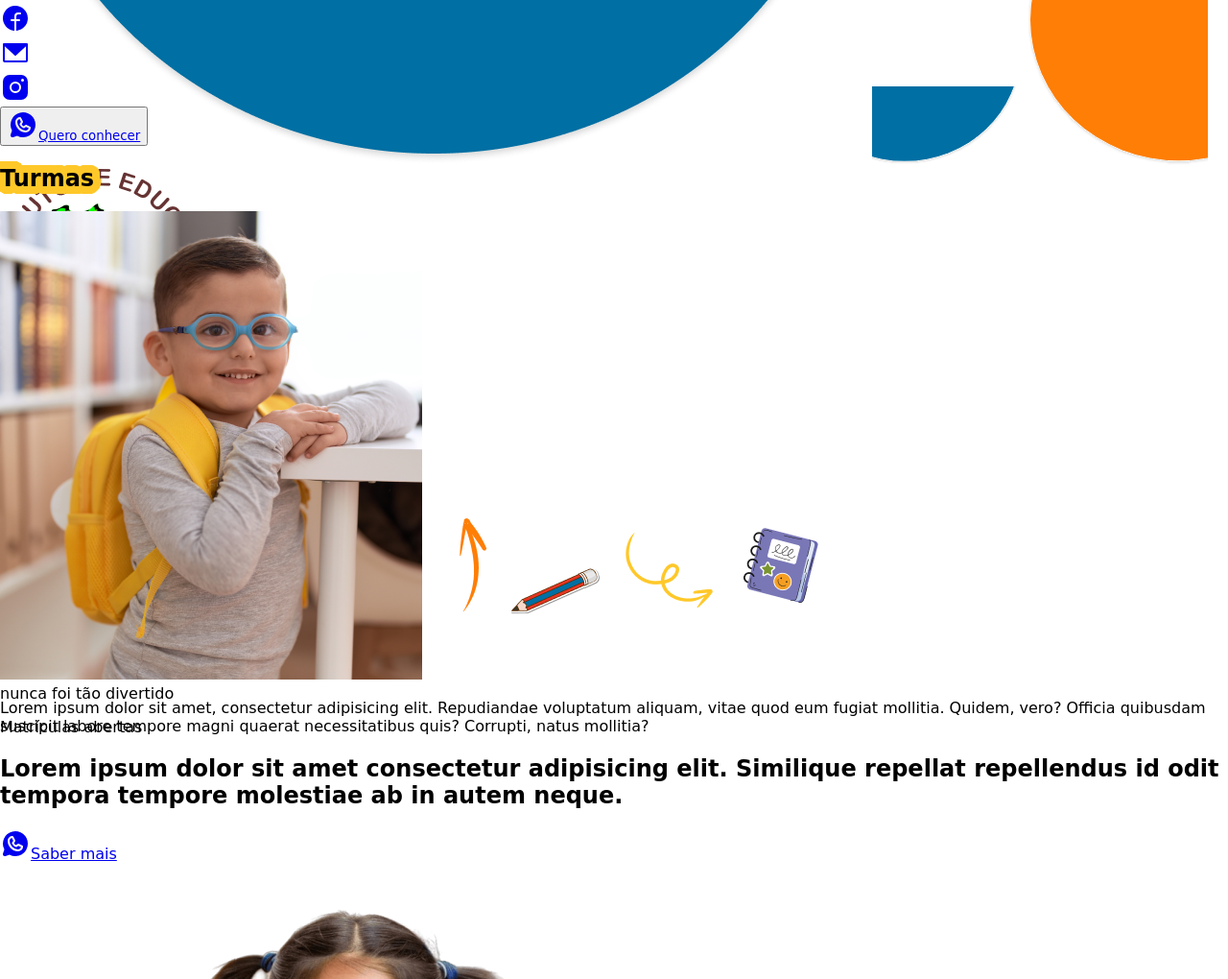
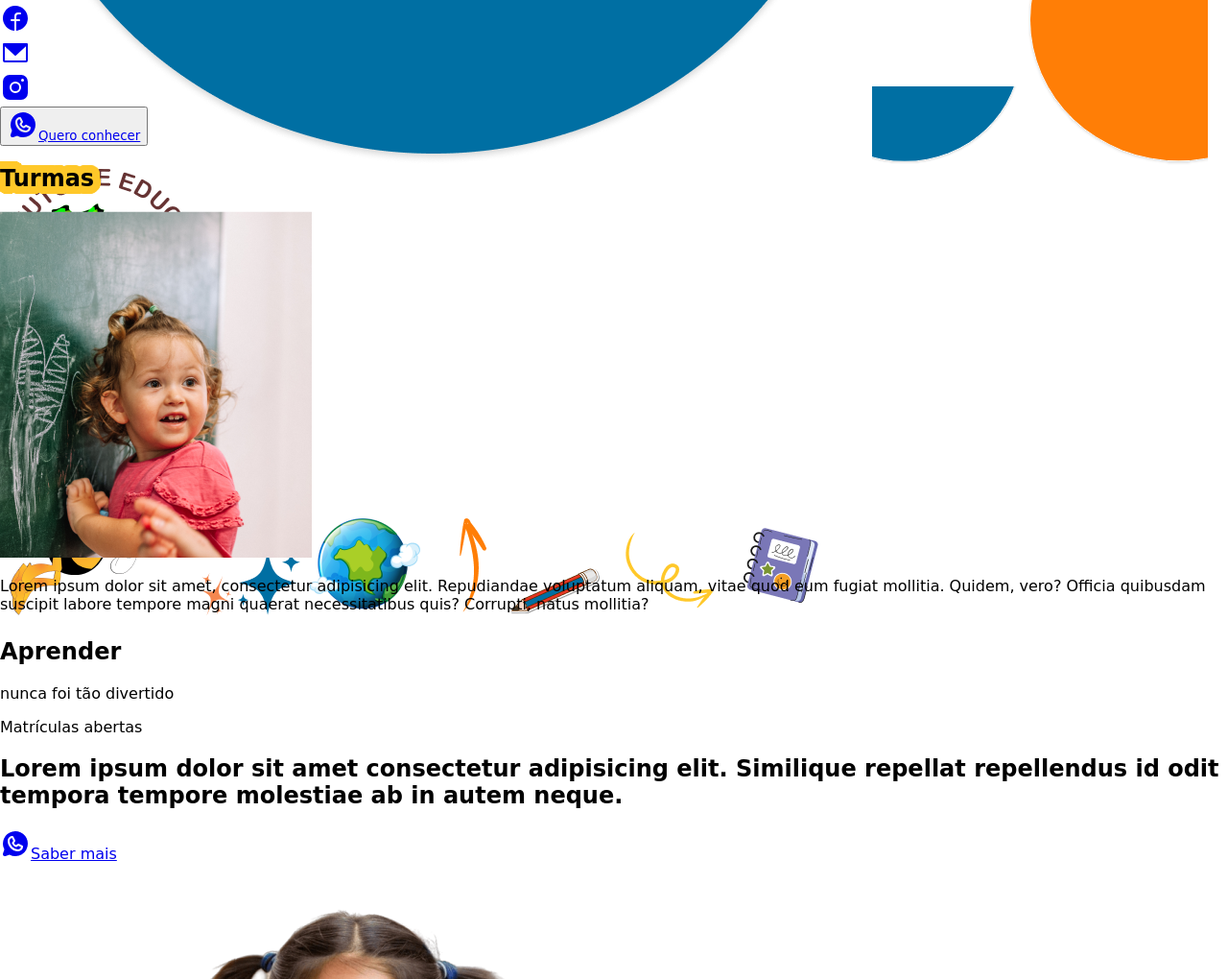
Before and after one commit to EricSilva-DEV/escolinha-xavier, a plain HTML site: page index.html in a window 1280 px wide. Shown: the part 1330-2350 px from the top of the page at 96% size. Drawn offline with Linux system fonts and the light colour scheme; a web font is replaced by a local one.

Commit message:
Atualizacao 10

```diff
--- a/index.html
+++ b/index.html
@@ -136,7 +136,7 @@
         <h2 class="border">Turmas</h2>
         <div class="flipper">
             <div class="front">
-                <img src="Assets/criança_card_infantil.png" alt="criança de oculos sorrindo">
+                <img src="/Assets/criança_card_jardim.png" alt="criança de oculos sorrindo">
             </div>
             <div class="back">
                 <p>Lorem ipsum dolor sit amet, consectetur adipisicing elit. Repudiandae voluptatum aliquam, vitae quod eum fugiat mollitia. Quidem, vero? Officia quibusdam suscipit labore tempore magni quaerat necessitatibus quis? Corrupti, natus mollitia?</p>
```
